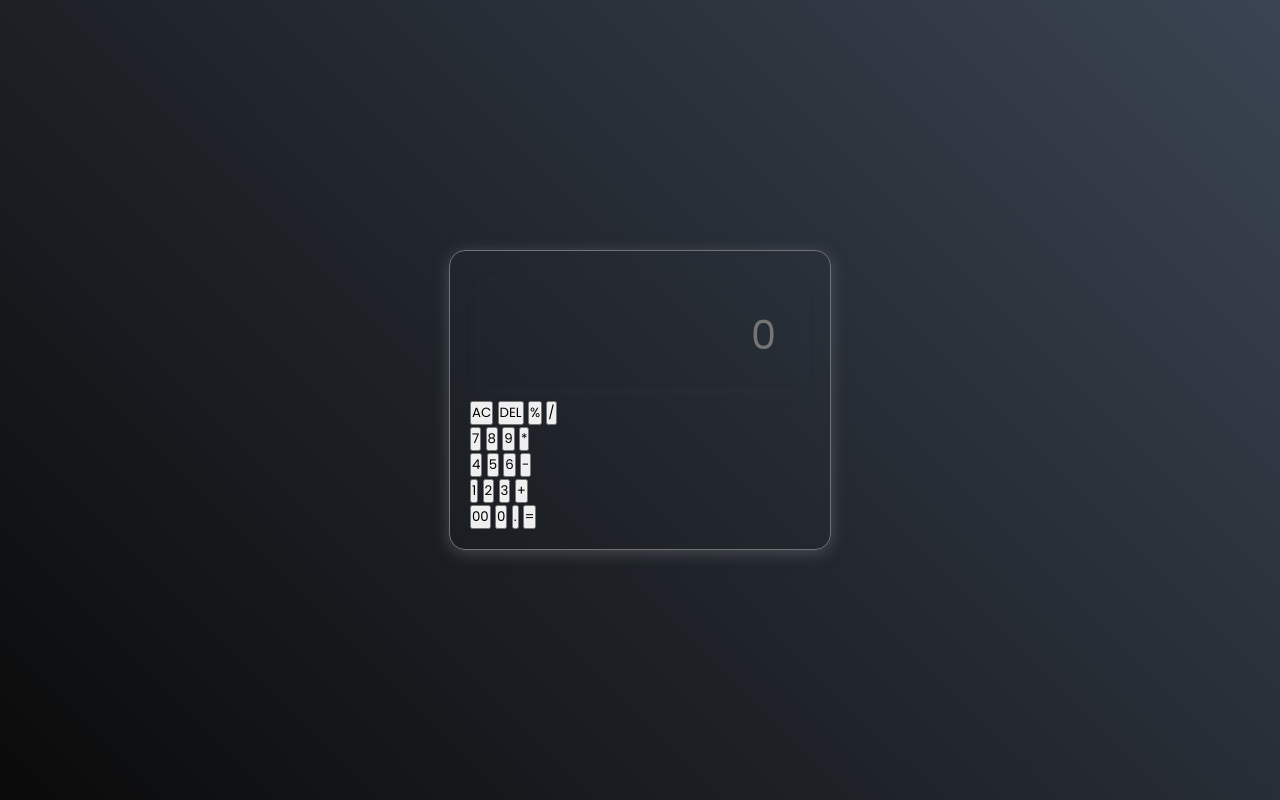
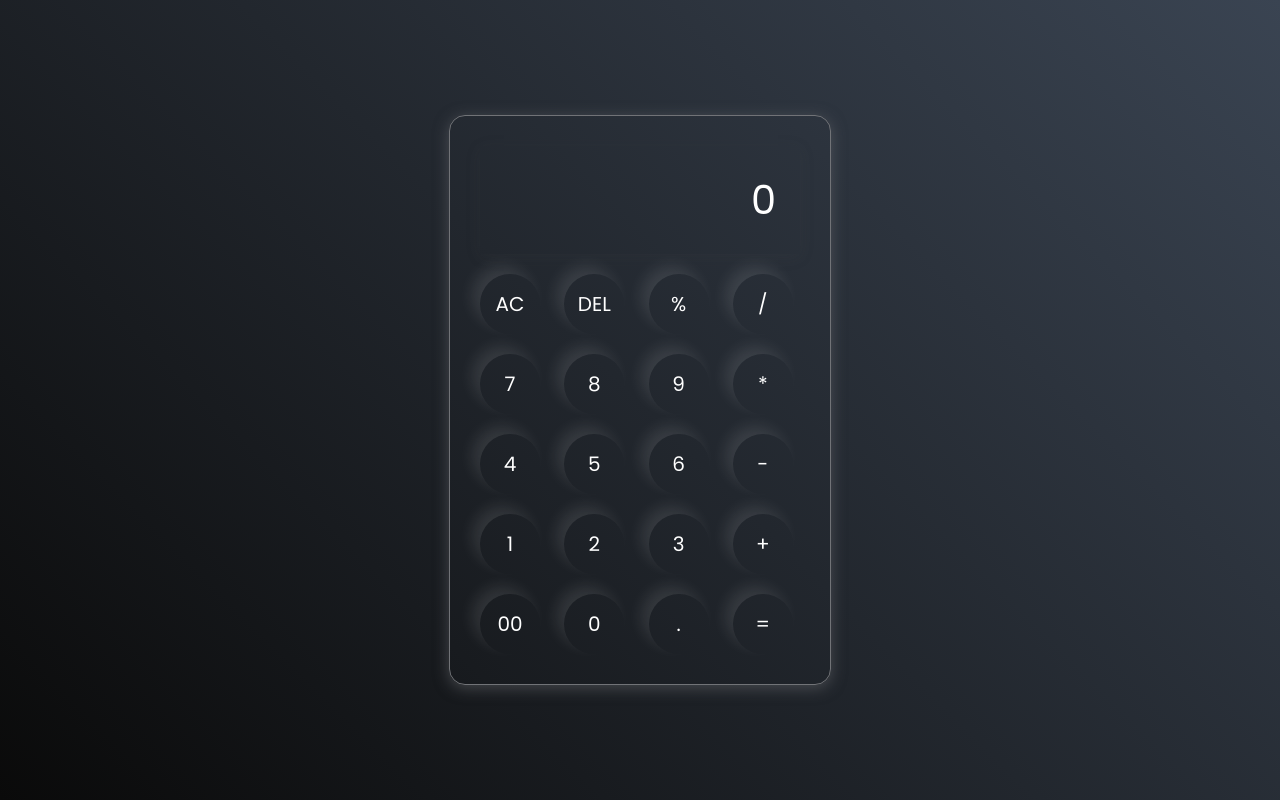
Before and after one commit to AmirTaki/Calculator, a plain HTML site: page index.html in a window 1280 px wide. Drawn offline with Linux system fonts and the light colour scheme; a web font is replaced by a local one.

Commit message:
styles : button CSS

```diff
--- a/src/styles.css
+++ b/src/styles.css
@@ -34,3 +34,20 @@ input {
     text-align: right;
     cursor: pointer;
 }
+
+input::placeholder {
+    color : #fff;
+}
+
+button {
+    border :none;
+    width: 60px;
+    height: 60px;
+    margin: 10px;
+    border-radius: 50%;
+    background: transparent;
+    color : #fff;
+    font-size: 20px;
+    box-shadow: -8px -8px 15px rgba(255, 255, 255, .1);
+    cursor: pointer;
+}
```
